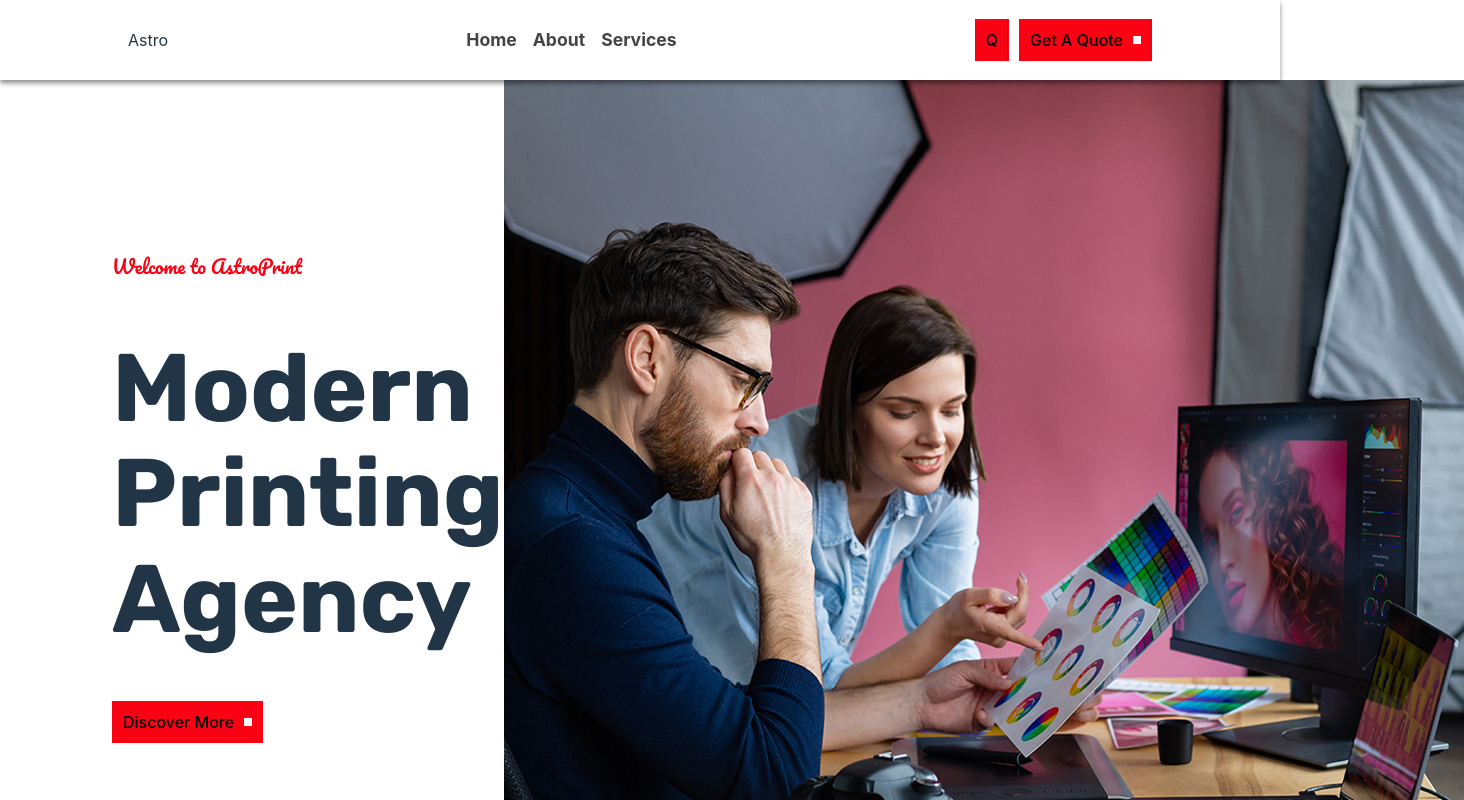
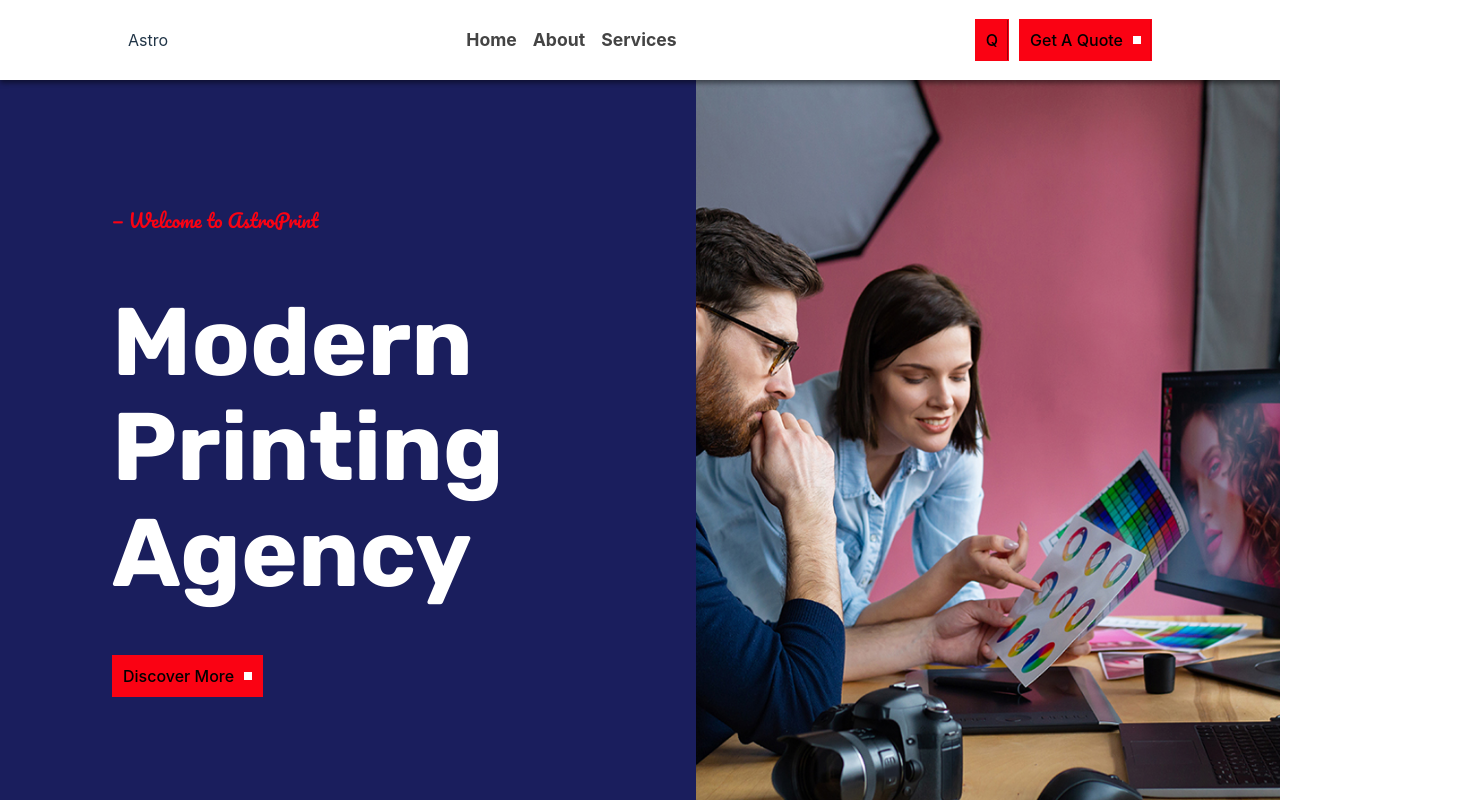
Before and after one commit to Successagent/AstroPrint, a React (Vite) app: page / in a window 1280 px wide. Shown: the top 800 px of the page, 1464 px wide, since content can reach past the window. Built offline with nearby package versions, Linux system fonts and the light colour scheme.

Commit message:
update home styles

```diff
--- a/src/pages/Home/index.jsx
+++ b/src/pages/Home/index.jsx
@@ -11,7 +11,7 @@
       <Header />
       <section className="hero">
         <div className="hero__text">
-          <h3 className="sect__sub_header">Welcome to AstroPrint</h3>
+          <h3 className="sect__sub_header">— Welcome to AstroPrint</h3>
           <h1>
             {" "}
             Modern
--- a/src/pages/Home/style.css
+++ b/src/pages/Home/style.css
@@ -1,11 +1,24 @@
 .hero {
   display: flex;
-  min-height: 100vh;
+  min-height: 93vh;
+  background: #1a1e5d;
+  width: 100%;
+}
+
+@media screen and (max-width: 768px) {
+  .hero {
+    flex-direction: column-reverse;
+  }
 }
 
 .hero__text,
 .hero__img {
   flex: 1;
+}
+.hero__img img {
+  height: 100%;
+  width: 100%;
+  object-fit: cover;
 }
 .hero__text {
   text-align: left;
@@ -20,6 +33,7 @@
   font-size: 6rem;
   margin-top: 0.6em;
   font-family: var(--main-font);
+  color: #fff;
 }
 
 .hero__text button {
```
